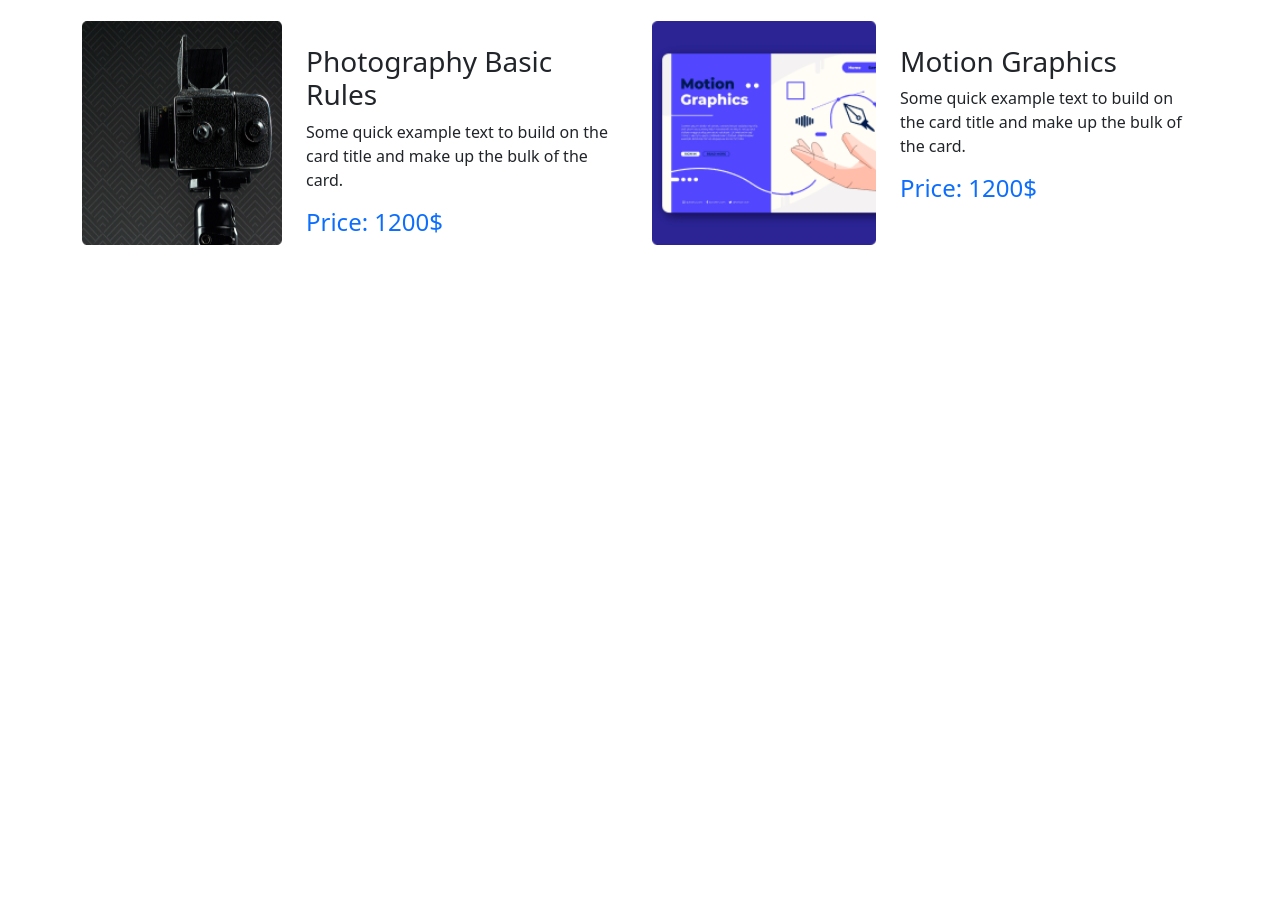
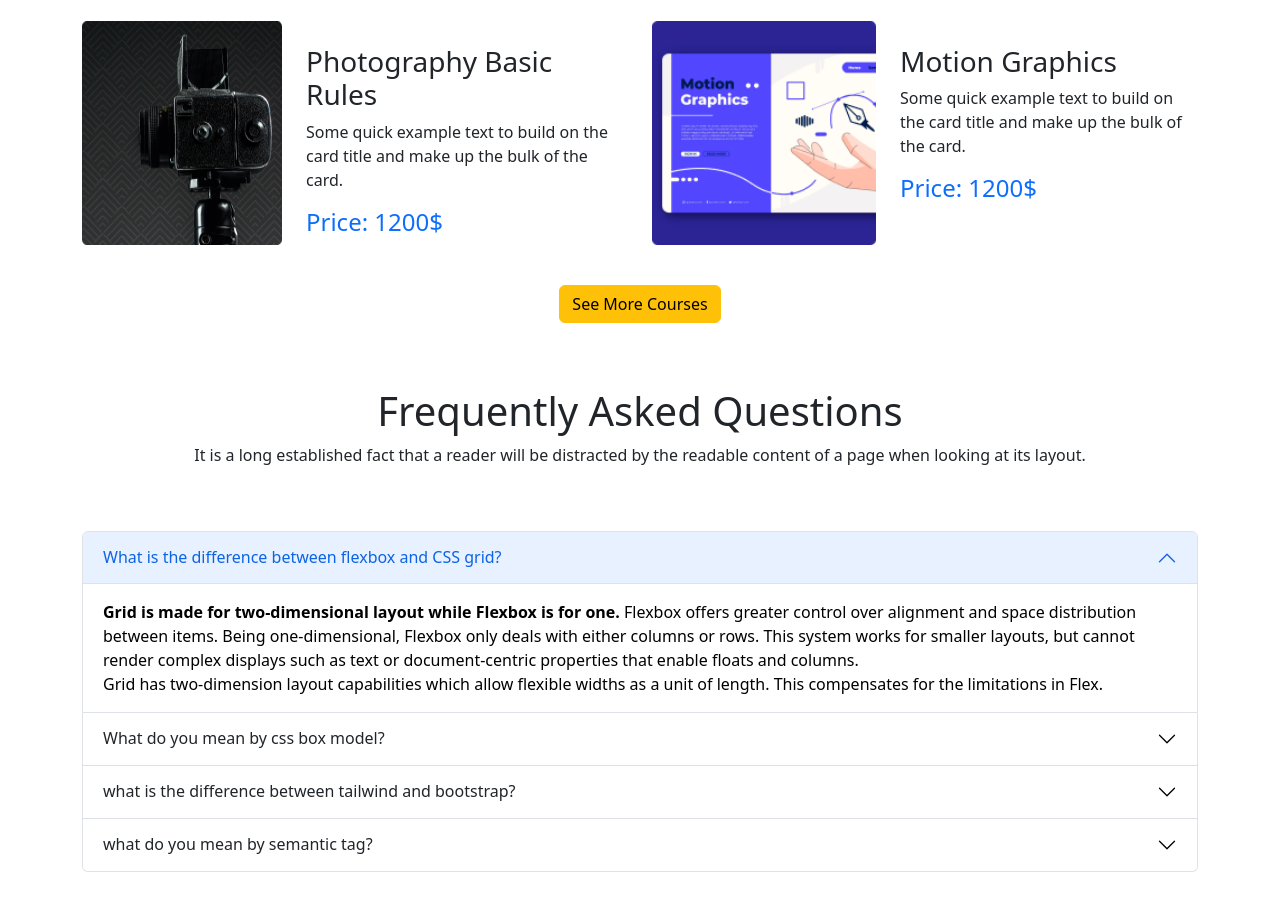
Before and after one commit to alamgirhossain01/IT-Tech, a plain HTML site: page index.html in a window 1280 px wide. Shown: the part 1339-2259 px from the top of the page. Before the commit the page ends 1608 px from the top, so only its background shows below. Drawn offline with nearby package versions, Linux system fonts and the light colour scheme.

Commit message:
add accordian

```diff
--- a/index.html
+++ b/index.html
@@ -10,7 +10,7 @@
 </head>
 
 <body>
-    <header class="py-5">
+    <header class="p-5">
 
         <!-- navigation var
     ---------------------->
@@ -168,9 +168,104 @@
                     </div>
                 </div>
             </div>
+            <div class="text-center py-3">
+                <button class="btn btn-warning">See More Courses</button>
+            </div>
+        </section>
 
 
-        </section>
+
+        <!-- --------------
+        Accordian --------  -->
+
+        <div class="container py-5">
+            <div class="text-center pb-5">
+                <h1>Frequently Asked Questions</h1>
+                <p>
+                    It is a long established fact that a reader will be distracted by the
+                    readable content of a page when looking at its layout.
+                </p>
+            </div>
+            <div class="accordion" id="accordionExample">
+                <div class="accordion-item">
+                    <h2 class="accordion-header" id="headingOne">
+                        <button class="accordion-button" type="button" data-bs-toggle="collapse"
+                            data-bs-target="#collapseOne" aria-expanded="true" aria-controls="collapseOne">
+                            What is the difference between flexbox and CSS grid?
+                        </button>
+                    </h2>
+                    <div id="collapseOne" class="accordion-collapse collapse show" aria-labelledby="headingOne"
+                        data-bs-parent="#accordionExample">
+                        <div class="accordion-body">
+                            <strong>Grid is made for two-dimensional layout while Flexbox is for
+                                one.</strong>
+                            Flexbox offers greater control over alignment and space distribution between items. Being
+                            one-dimensional, Flexbox only deals with either columns or rows. This system works for
+                            smaller layouts, but cannot render complex displays such as text or document-centric
+                            properties that enable floats and columns. <br>
+
+                            Grid has two-dimension layout capabilities which allow flexible widths as a unit of length.
+                            This compensates for the limitations in Flex.
+                        </div>
+                    </div>
+                </div>
+                <div class="accordion-item">
+                    <h2 class="accordion-header" id="headingTwo">
+                        <button class="accordion-button collapsed" type="button" data-bs-toggle="collapse"
+                            data-bs-target="#collapseTwo" aria-expanded="false" aria-controls="collapseTwo">
+                            What do you mean by css box model?
+                        </button>
+                    </h2>
+                    <div id="collapseTwo" class="accordion-collapse collapse" aria-labelledby="headingTwo"
+                        data-bs-parent="#accordionExample">
+                        <div class="accordion-body">
+                            CSS Box Model is a module of CSS that defines the rectangular boxes—including their padding
+                            and margin—that are generated for elements and laid out according to the visual formatting
+                            model. The Box Model A box in CSS consists of a content area, which is where any text,
+                            images, or other HTML elements are displayed.
+                        </div>
+                    </div>
+                </div>
+                <div class="accordion-item">
+                    <h2 class="accordion-header" id="headingThree">
+                        <button class="accordion-button collapsed" type="button" data-bs-toggle="collapse"
+                            data-bs-target="#collapseThree" aria-expanded="false" aria-controls="collapseThree">
+                            what is the difference between tailwind and bootstrap?
+                        </button>
+                    </h2>
+                    <div id="collapseThree" class="accordion-collapse collapse" aria-labelledby="headingThree"
+                        data-bs-parent="#accordionExample">
+                        <div class="accordion-body">
+                            The main difference between Bootstrap and Tailwind is that Bootstrap pre-built components
+                            that provide a responsive UI (user interface) kit. On the other hand, Tailwind comes with
+                            predesigned widgets that facilitate web developers to design a website from scratch. Both
+                            Bootstrap and Tailwind are two of the best front-end CSS framework used worldwide.
+                        </div>
+                    </div>
+                </div>
+                <div class="accordion-item">
+                    <h2 class="accordion-header" id="headingFour">
+                        <button class="accordion-button collapsed" type="button" data-bs-toggle="collapse"
+                            data-bs-target="#collapseFour" aria-expanded="false" aria-controls="collapseFour">
+                            what do you mean by semantic tag?
+                        </button>
+                    </h2>
+                    <div id="collapseFour" class="accordion-collapse collapse" aria-labelledby="headingFour"
+                        data-bs-parent="#accordionExample">
+                        <div class="accordion-body">
+                            Semantic Tags uses Schema Markup (a vocabulary to define people, places, or things) and
+                            linked data information that refers to other relational databases to assist in clarification
+                            (also known as disambiguation) to help search engine algorithms and users understand your
+                            content.
+                        </div>
+                    </div>
+                </div>
+            </div>
+        </div>
+
+        <!-- --------------
+  Accordian end--------  -->
+
     </main>
 
 
```
